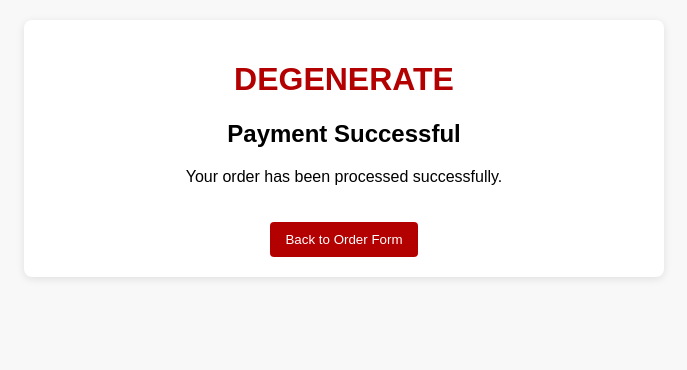
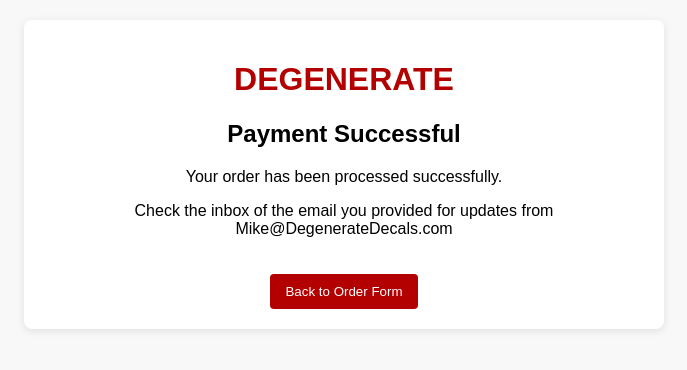
Before and after one commit to DegenerateVR/LogoWebapp, a Flask app: page /success in a window 1280 px wide. Shown: the top 370 px of the page, without its empty margins (296-983 px from the left). Run offline with Flask 3, Linux system fonts and the light colour scheme.

Commit message:
Add files via upload

```diff
--- a/templates/success.html
+++ b/templates/success.html
@@ -14,7 +14,8 @@
   <div class="container">
     <h1>DEGENERATE</h1>
     <h2>Payment Successful</h2>
-    <p>Your order has been processed successfully.</p>
+    <p>Your order has been processed successfully. </p>
+    <p>Check the inbox of the email you provided for updates from Mike@DegenerateDecals.com </p>
     <button onclick="window.location.href='/'">Back to Order Form</button>
   </div>
 </body>
```
